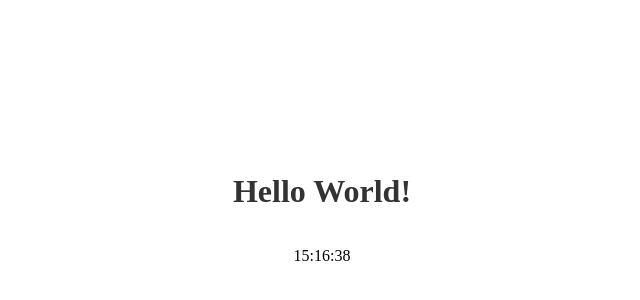
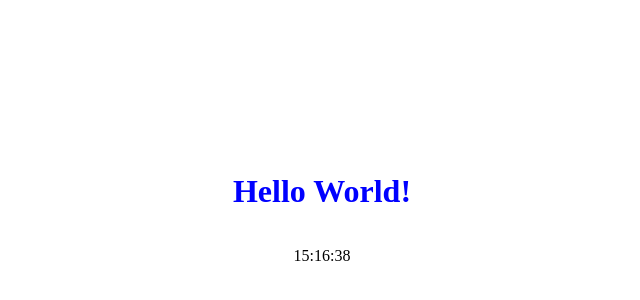
Before and after one commit to Atsusan/test_ssh, a plain HTML site: page index.html in a window 1280 px wide. Shown: the part 192-492 px from the top of the page, without its empty margins (318-958 px from the left). Drawn offline with Linux system fonts and the light colour scheme.

Commit message:
test change blue

```diff
--- a/index.html
+++ b/index.html
@@ -18,7 +18,7 @@
         font-size: 2em;
         font-weight: bold;
         text-align: center;
-        color: #333;
+        color: blue;
     }
 </style>
 <body>
```
